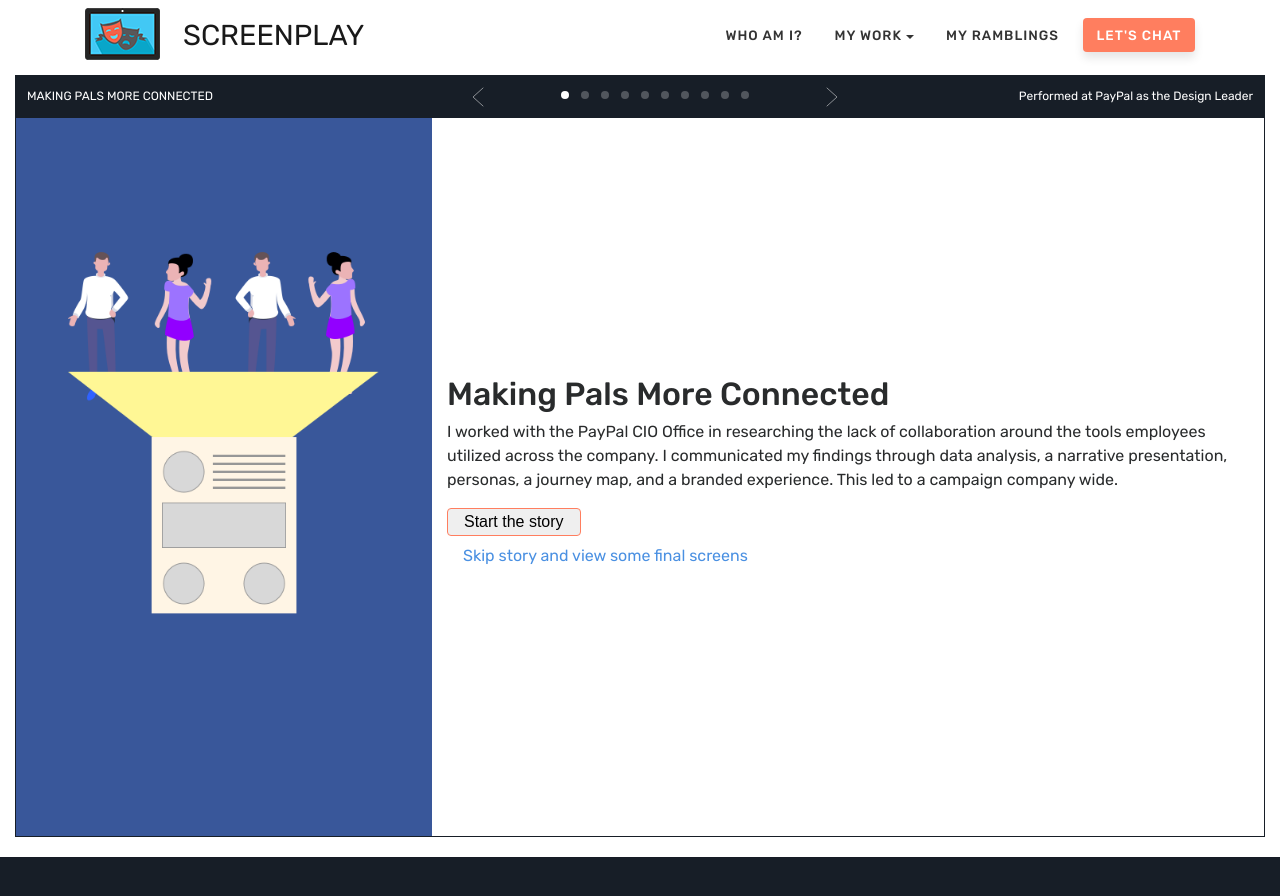
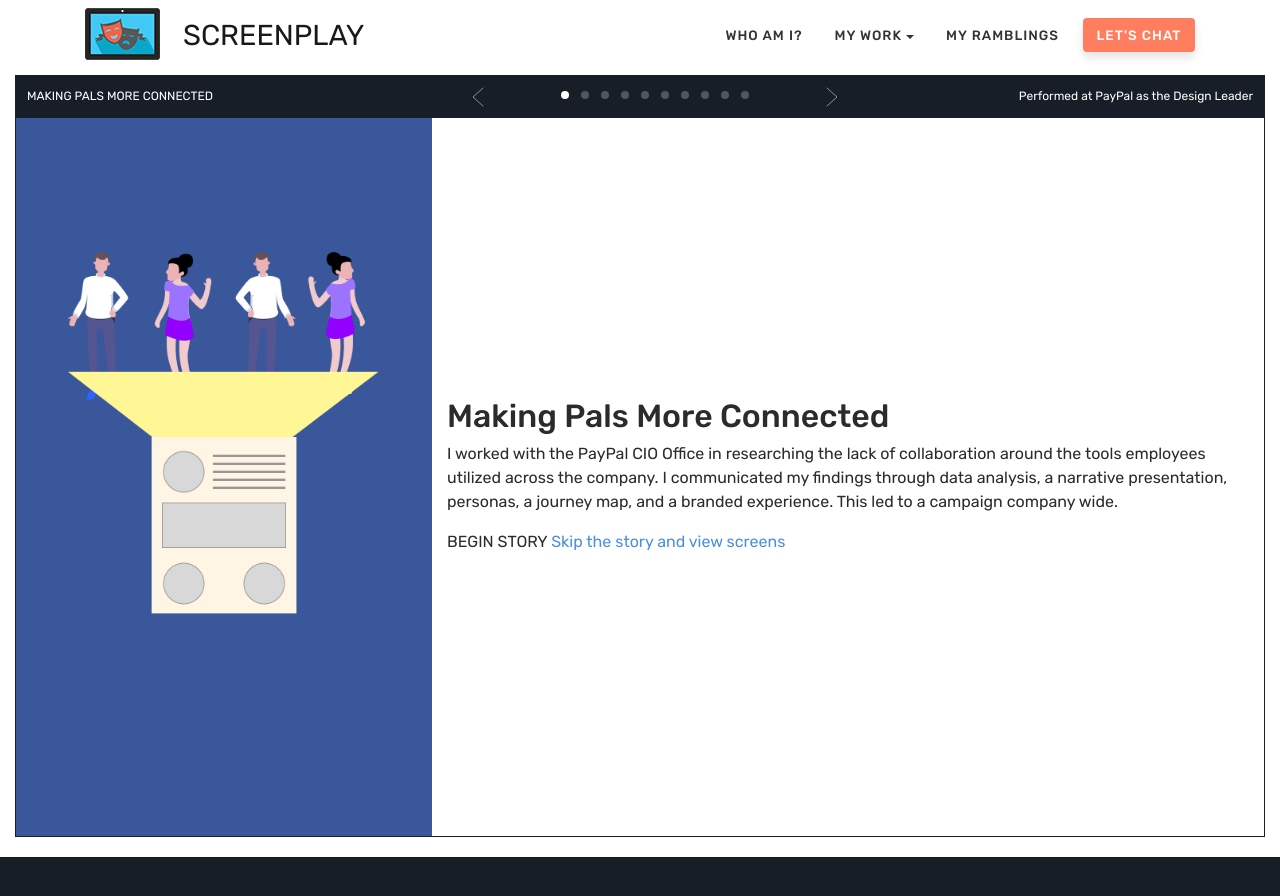
Before and after one commit to parveenj/screenplay, a Jekyll site: the page built from portfolio-paypal.html, in a window 1280 px wide and 900 px high. Shown: the top 896 px of the window. Built offline with Jekyll 4.4.1, drawn with Linux system fonts in a browser that asks for light colours.

Commit message:
fixing links to start portfolio stories

```diff
--- a/portfolio-apple.html
+++ b/portfolio-apple.html
@@ -101,8 +101,7 @@ comments: false
             <div class="col-sm-8 align-self-center">
               <h2>{{ page.title }}</h2>
               <p>As the lead designer, I worked with the Apple Customer Support team to take them into a whole new level of efficiency by automating their daily routines.</p>
-              <button data-target="#carouselExampleIndicators" data-slide-to="1">Start the story</button><br/><br/>
-              <a class="nav-link" href="{{ site.baseurl }}/portfolio.html#apple">Skip story and view some final screens</a>
+              <a data-target="#carouselExampleIndicators" data-slide-to="1">BEGIN STORY</a> <a href="{{ site.baseurl }}/portfolio.html#apple">Skip the story and view screens</a>
             </div>
           </div>
         </div>
--- a/portfolio-fireeye.html
+++ b/portfolio-fireeye.html
@@ -101,7 +101,7 @@ comments: false
               <h2>{{ page.title }}</h2>
               <p>As a manager of design, I redesigned FireEye's network security products so that their global customer base became
                 more adept at handling threats to their infrastructure.</p>
-              <button data-target="#carouselExampleIndicators" data-slide-to="1">View the story</button>&nbsp;&nbsp;&nbsp;<a class="nav-link" href="{{ site.baseurl }}/portfolio.html#fireeye">or just view some final screens</a>
+                <a data-target="#carouselExampleIndicators" data-slide-to="1">BEGIN STORY</a> <a href="{{ site.baseurl }}/portfolio.html#fireeye">Skip the story and view screens</a>
 
             </div>
           </div>
--- a/portfolio-paypal.html
+++ b/portfolio-paypal.html
@@ -95,8 +95,7 @@ comments: false
             <div class="col-sm-8 align-self-center">
                 <h2>{{ page.title }}</h2>
                 <p>I worked with the PayPal CIO Office in researching the lack of collaboration around the tools employees utilized across the company. I communicated my findings through data analysis, a narrative presentation, personas, a journey map, and a branded experience. This led to a campaign company wide.</p>
-                <button data-target="#carouselExampleIndicators" data-slide-to="1">Start the story</button>
-                <a class="nav-link" href="{{ site.baseurl }}/portfolio.html#paypal">Skip story and view some final screens</a>
+                <a data-target="#carouselExampleIndicators" data-slide-to="1">BEGIN STORY</a> <a href="{{ site.baseurl }}/portfolio.html#paypal">Skip the story and view screens</a>
             </div>
           </div>
         </div>
--- a/portfolio-rune.html
+++ b/portfolio-rune.html
@@ -95,8 +95,7 @@ comments: false
             <div class="col-sm-8 align-self-center">
                 <h2>{{ page.title }}</h2>
                 <p>I joined a cutting edge startup as their first design hire. This startup's focus was to empower news publishers to levergae their user's social graph to grow their audience and reach. I was involved in leading all things design across the product, engineering, and marketing teams.</p>
-                <button data-target="#carouselExampleIndicators" data-slide-to="1">Start the story</button>
-                <a class="nav-link" href="{{ site.baseurl }}/portfolio.html#rune">Skip story and view some final screens</a>
+                <a data-target="#carouselExampleIndicators" data-slide-to="1">BEGIN STORY</a> <a href="{{ site.baseurl }}/portfolio.html#rune">Skip the story and view screens</a>
             </div>
           </div>
         </div>
--- a/portfolio-vudu.html
+++ b/portfolio-vudu.html
@@ -99,8 +99,7 @@ comments: false
             <div class="col-sm-8 align-self-center">
               <h2>{{ page.title }}</h2>
               <p>As a side project while working at Walmart.com, I took a real world user experience that I felt was lacking in the marketplace and presented it as a design solution for Vudu.</p>
-                <button data-target="#carouselExampleIndicators" data-slide-to="1">Start the story</button>
-                <a class="nav-link" href="{{ site.baseurl }}/portfolio.html#vudu">Skip story and view some final screens</a>
+              <a data-target="#carouselExampleIndicators" data-slide-to="1">BEGIN STORY</a> <a href="{{ site.baseurl }}/portfolio.html#vudu">Skip the story and view screens</a>
             </div>
           </div>
         </div>
--- a/portfolio-walmart.html
+++ b/portfolio-walmart.html
@@ -103,8 +103,7 @@ comments: false
                 <p>I led the Walmart Developer Portal experience through crafting user requirements, performing competitive analysis,
                   and managing all phases of design from ideation to implementatin. I worked in a React focused environment
                   and integrated my design into the code in production.</p>
-                <button data-target="#carouselExampleIndicators" data-slide-to="1">Start the story</button>
-                <a class="nav-link" href="{{ site.baseurl }}/portfolio.html#walmart">Skip story and view some final screens</a>
+                  <a data-target="#carouselExampleIndicators" data-slide-to="1">BEGIN STORY</a> <a href="{{ site.baseurl }}/portfolio.html#walmart">Skip the story and view screens</a>
               </div>
           </div>
         </div>
```
